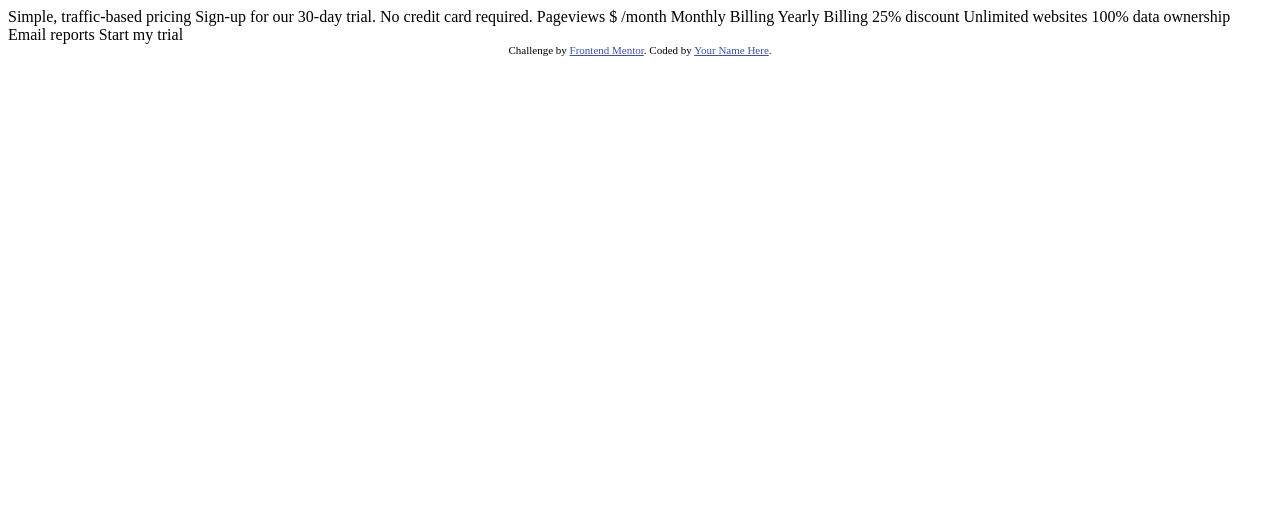
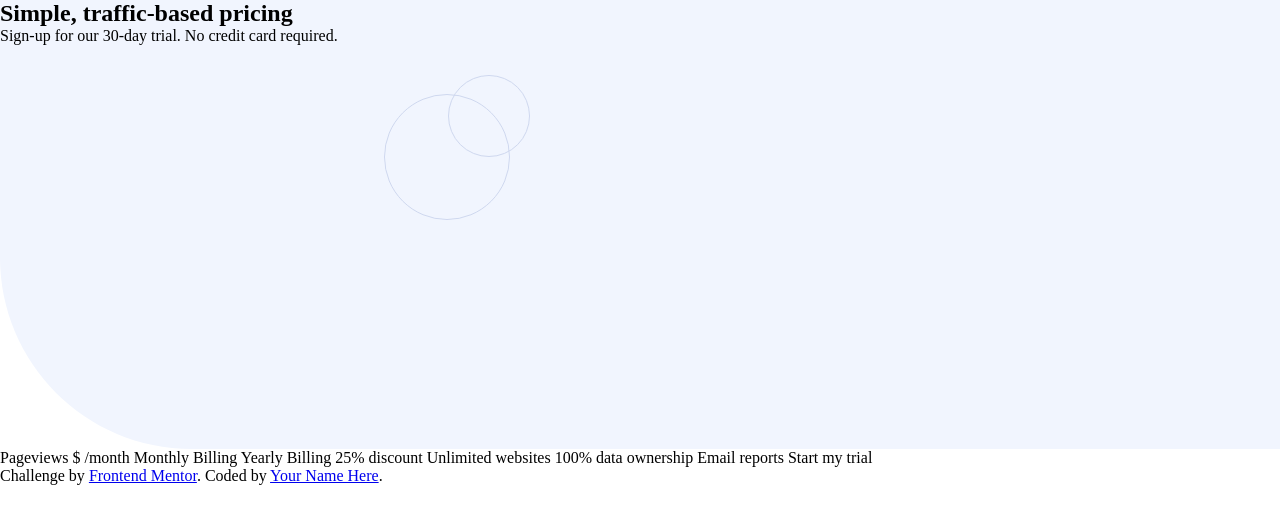
Before and after one commit to schincharauli/-interactive-pricing-component, a plain HTML site: page index.html in a window 1280 px wide. Drawn offline with Linux system fonts and the light colour scheme.

Commit message:
starting code for html and css

```diff
--- a/index.html
+++ b/index.html
@@ -2,22 +2,25 @@
 <html lang="en">
 <head>
   <meta charset="UTF-8">
-  <meta name="viewport" content="width=device-width, initial-scale=1.0"> <!-- displays site properly based on user's device -->
-
+  <meta name="viewport" content="width=device-width, initial-scale=1.0">
+<link rel="stylesheet" href="./style.css">
   <link rel="icon" type="image/png" sizes="32x32" href="./images/favicon-32x32.png">
-
-  <title>Frontend Mentor | Interactive pricing component</title>
-
-  <!-- Feel free to remove these styles or customise in your own stylesheet 👍 -->
-  <style>
-    .attribution { font-size: 11px; text-align: center; }
-    .attribution a { color: hsl(228, 45%, 44%); }
-  </style>
 </head>
 <body>
+  <main class="container">
+    <div class="logo">
+      <img class="bg-image" src="./images/bg-pattern.svg" alt="">
+      <img class="patern" src="./images/pattern-circles.svg" alt="">
+    </div>
 
-  Simple, traffic-based pricing
-  Sign-up for our 30-day trial. No credit card required.
+    <section class="headline">
+      <h1>Simple, traffic-based pricing</h1>
+      <p>Sign-up for our 30-day trial. No credit card required. </p>
+    </section>
+  </main>
+
+
+
 
   Pageviews
   $ /month
--- /dev/null
+++ b/style.css
@@ -0,0 +1,36 @@
+*{
+    margin: 0;
+    padding: 0;
+    box-sizing: border-box;
+}
+
+body{
+    width: 100vw;
+    height: 100vh;
+}
+
+.container{
+    display: flex;
+}
+
+.logo{
+    display: flex;
+    width: 100%;
+    overflow: hidden;
+}
+
+.patern{
+    position: absolute;
+    left: 30%;
+    margin-top: 75px;
+}
+
+.headline{
+    position: absolute;
+    /* margin-top: 90px;
+    padding: 32px;
+    text-align: center; */
+    display: flex;
+    flex-direction: column;
+
+}
```
